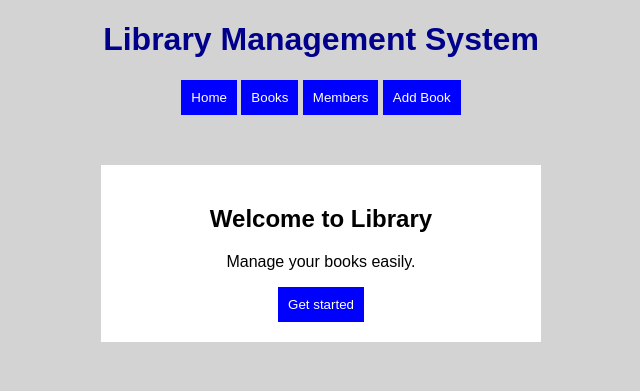
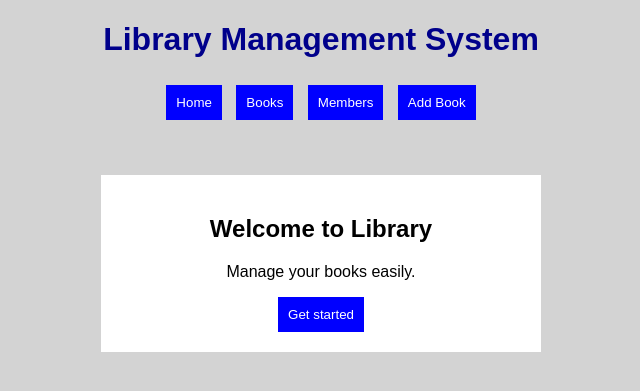
Before and after one commit to Dhanalakshmi817/python-programming, a Flask app: page / in a window 1280 px wide. Shown: the top 391 px of the page, without its empty margins (319-959 px from the left). Run offline with Flask 3, Linux system fonts and the light colour scheme.

Commit message:
styles for update home page with 3 buttons

```diff
--- a/python basics/Library_Management_System/static/css/style.css
+++ b/python basics/Library_Management_System/static/css/style.css
@@ -21,3 +21,11 @@
     color: white;
     border: none;
 }
+
+.menu {
+    margin: 20px;
+}
+
+.menu button {
+    margin: 5px;
+}
```
